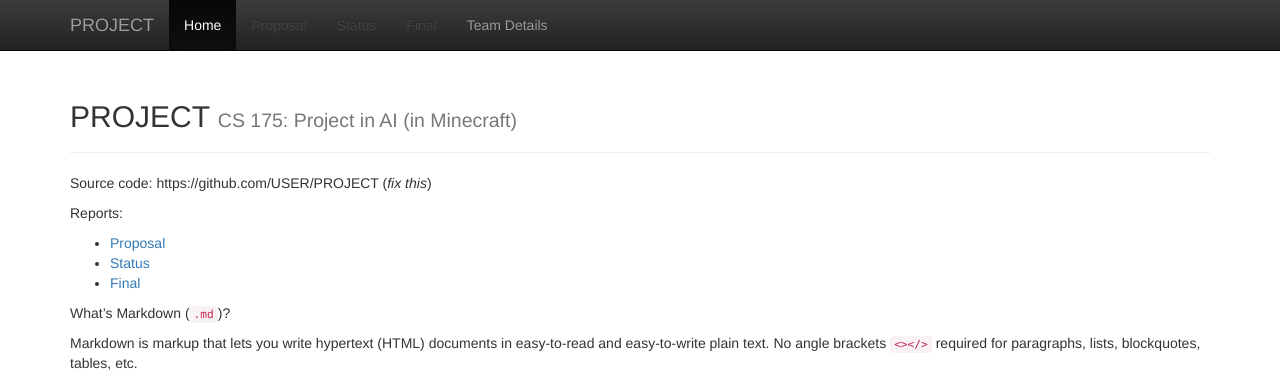
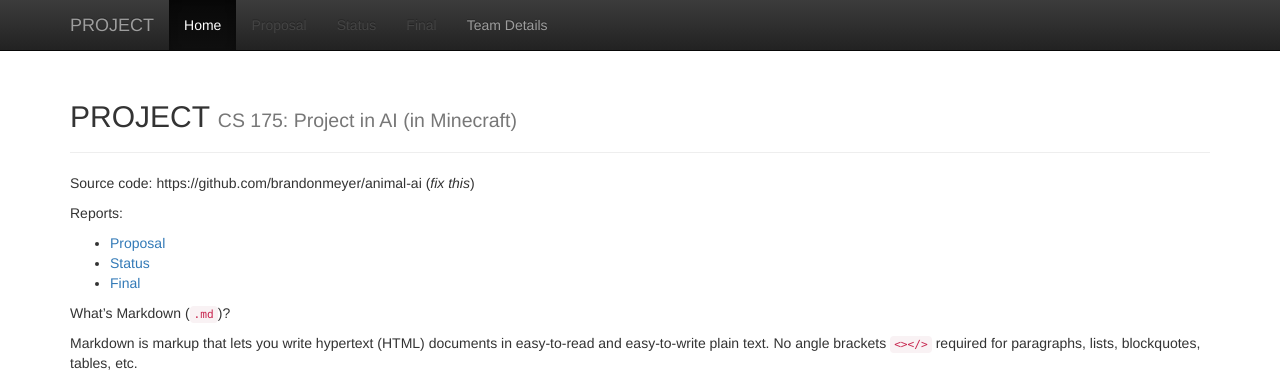
Before and after one commit to brandonmeyer/BarnyardBot, a Jekyll site: the page built from docs/index.md, in a window 1280 px wide. Shown: the top 372 px of the page. Built offline with Jekyll 4.4.1, drawn with Linux system fonts in a browser that asks for light colours; formulas are drawn with MathJax 3; some of the changed lines change nothing that is shown.

Commit message:
Update index.md

```diff
--- a/docs/index.md
+++ b/docs/index.md
@@ -3,7 +3,7 @@
 title:  Home
 ---
 
-Source code: https://github.com/USER/PROJECT (_fix this_)
+Source code: https://github.com/brandonmeyer/animal-ai (_fix this_)
 
 Reports:
 
```
